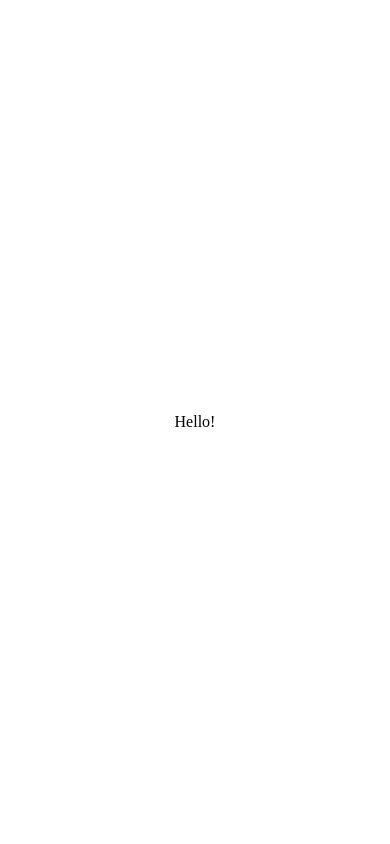
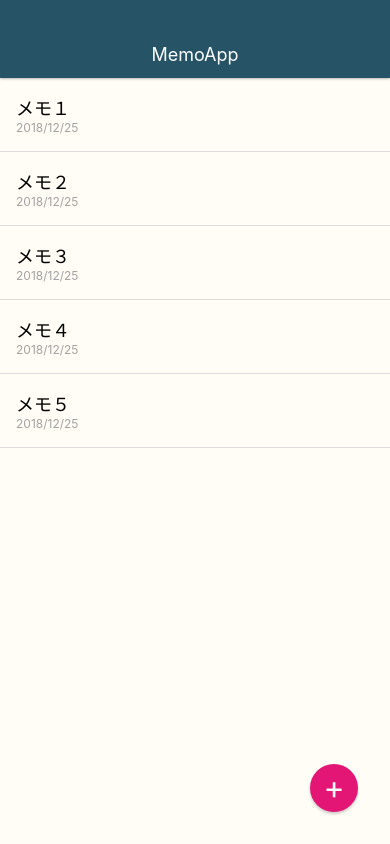
Before and after one commit to uesugihotaru/MemoApp, a React Native app: screen / in a window 390 px wide. Built offline with nearby package versions, Linux system fonts and the light colour scheme.

Commit message:
Create MemoList

```diff
--- a/App.js
+++ b/App.js
@@ -1,14 +1,57 @@
 import React from 'react';
 import { StyleSheet, Text, View } from 'react-native';
+
+import BodyText from './src/elements/BodyText';
+// import { isAbsolute } from 'path';
 
 export default class App extends React.Component {
   render() {
     return (
       <View style={styles.container}>
-        {/* <Text>Open up App.js to start working on your app!</Text> */}
-        <text>Hello!</text>
+
+        <View style={styles.appbar}>
+          <View>
+            <Text style={styles.appbarTitle}>MemoApp</Text>
+          </View>
+        </View>
+
+        <View style={styles.memoList}>
+
+          <View style={styles.memoListItem}>
+            <Text style={styles.memoTitle}>メモ１</Text>
+            <Text style={styles.memoDate}>2018/12/25</Text>
+          </View>
+
+          <View style={styles.memoListItem}>
+            <Text style={styles.memoTitle}>メモ２</Text>
+            <Text style={styles.memoDate}>2018/12/25</Text>
+          </View>
+
+          <View style={styles.memoListItem}>
+            <Text style={styles.memoTitle}>メモ３</Text>
+            <Text style={styles.memoDate}>2018/12/25</Text>
+          </View>
+
+          <View style={styles.memoListItem}>
+            <Text style={styles.memoTitle}>メモ４</Text>
+            <Text style={styles.memoDate}>2018/12/25</Text>
+          </View>
+
+          <View style={styles.memoListItem}>
+            <Text style={styles.memoTitle}>メモ５</Text>
+            <Text style={styles.memoDate}>2018/12/25</Text>
+          </View>
+
+          <View style={styles.memoAddButton}>
+            <Text style={styles.memoAddButtonTitle}>+</Text>
+          </View>
+
+          {/* <View>
+            <Text>+</Text>
+          </View> */}
+
+        </View>
       </View>
-
     );
   }
 }
@@ -16,8 +59,65 @@
 const styles = StyleSheet.create({
   container: {
     flex: 1,
-    backgroundColor: '#ffffff',
+    backgroundColor: '#FFFDF6',
     alignItems: 'center',
     justifyContent: 'center',
+    paddingTop: 78,
+  },
+  memoAddButton: {
+    position: 'absolute',
+    bottom: 32,
+    right: 32,
+    width: 48,
+    height: 48,
+    backgroundColor: '#E31676',
+    borderRadius: 24,
+    justifyContent: 'center',
+    alignItems: 'center',
+    shadowColor: '#000',
+    shadowOffset: { width: 0, height: 2 },
+    shadowOpacity: 0.2,
+    shadowRadius: 3,
+  },
+  memoAddButtonTitle: {
+    fontSize: 32,
+    lineHeight: 32,
+    color: '#fff',
+  },
+  memoList: {
+    width: '100%',
+    flex: 1,
+  },
+  memoListItem: {
+    padding: 16,
+    borderBottomWidth: 1,
+    borderBottomColor: '#ddd',
+  },
+  memoTitle: {
+    fontSize: 18,
+  },
+  memoDate: {
+    fontSize: 12,
+    color: '#a2a2a2',
+  },
+  appbar: {
+    position: 'absolute',
+    top: 0,
+    left: 0,
+    right: 0,
+    height: 78,
+    paddingTop: 30,
+    backgroundColor: '#265366',
+    justifyContent: 'center',
+    alignItems: 'center',
+    shadowColor: '#000',
+    shadowOffset: { width: 0, height: 0},
+    shadowOpacity: 0.5,
+    shadowRadius: 3,
+    zIndex: 10,
+  },
+  appbarTitle: {
+    color: '#fff',
+    fontSize: 18,
   },
 });
--- /dev/null
+++ b/src/elements/BodyText.js
@@ -0,0 +1,24 @@
+import React from 'react';
+import { StyleSheet, Text, View } from 'react-native';
+
+class BodyText extends React.Component{
+    render() {
+        return (
+            <View>
+                <Text style={styles.text}>
+                    {this.props.children}
+                </Text>
+            </View>
+
+        );
+    }
+}
+
+const styles = StyleSheet.create({
+    text: {
+        color: '#DDD',
+        backgroundColor: '#eee',
+    },
+});
+
+export default BodyText;
```
